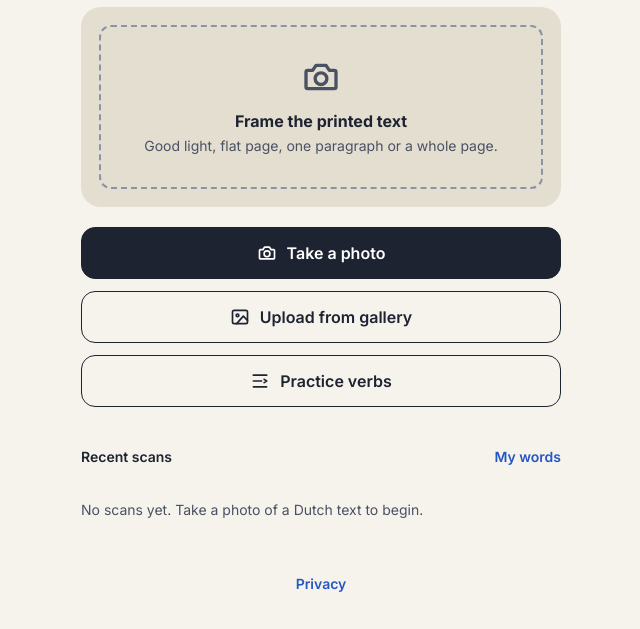
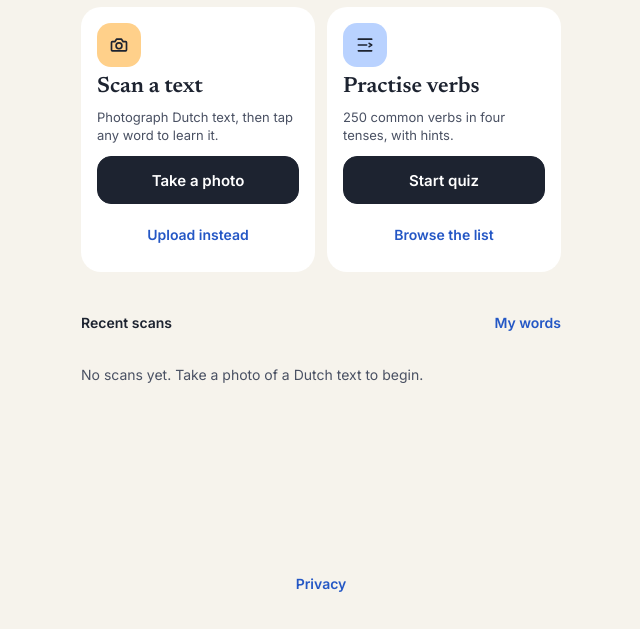
Before and after one commit to coybit/woordje, a plain HTML site: page index.html in a window 1280 px wide. Shown: the part 171-800 px from the top of the page, without its empty margins (319-959 px from the left). Drawn offline with Linux system fonts and the light colour scheme.

Commit message:
Home: give scanning and verb practice equal weight
Co-Authored-By: Claude Sonnet 5.5 <noreply@anthropic.com>
Claude-Session: https://claude.ai/code/session_01HmpUgVerwdggYhAEoYNVnq

```diff
--- a/index.html
+++ b/index.html
@@ -114,6 +114,15 @@ body.typing #vInf{font-size:30px}
 .hintline .linkbtn:disabled{color:var(--muted);opacity:.6}
 #vHintText{font-size:14px;line-height:1.4;color:var(--ink)}
 #vHintText b{font-family:ui-monospace,Menlo,monospace;letter-spacing:.12em;font-size:16px}
+.tiles{display:grid;grid-template-columns:1fr 1fr;gap:12px;align-items:stretch}
+.tile{background:var(--card);border-radius:20px;padding:16px;display:flex;flex-direction:column;gap:8px;align-items:flex-start;min-width:0}
+.tile h2{font-size:22px;line-height:1.15}
+.tile p{margin:0 0 4px;font-size:13px;line-height:1.4;color:var(--muted);flex:1}
+.tile .btn.sm{min-height:48px;font-size:15px;padding:0 12px}
+.tile .linkbtn{align-self:center}
+.tico{width:44px;height:44px;border-radius:14px;display:grid;place-items:center;color:var(--ink)}
+.tico.scan{background:var(--new)}
+.tico.verbs{background:var(--learn)}
 #scrim{position:fixed;inset:0;background:rgba(29,35,48,.4);z-index:10}
 #sheet{position:fixed;left:0;right:0;bottom:0;z-index:11;max-width:520px;margin:0 auto;background:#fff;border-radius:24px 24px 0 0;box-shadow:0 -8px 30px rgba(0,0,0,.18);padding:12px 24px max(28px,env(safe-area-inset-bottom));display:flex;flex-direction:column;gap:16px;max-height:88dvh;overflow:auto}
 .grab{align-self:center;width:40px;height:5px;border-radius:3px;background:#C9CCD4}
@@ -139,13 +148,23 @@ body.typing #vInf{font-size:30px}
 <main class="view" id="home">
   <div class="hero">
     <div class="eyebrow">Woordje</div>
-    <h1>Read anything.<br>Learn every word.</h1>
+    <h1>Learn Dutch,<br>word by word.</h1>
   </div>
-  <div class="viewfinder"><div><svg class="icon" style="width:40px;height:40px" viewBox="0 0 24 24"><path d="M4 8h3l2-3h6l2 3h3a1 1 0 0 1 1 1v9a1 1 0 0 1-1 1H4a1 1 0 0 1-1-1V9a1 1 0 0 1 1-1z"/><circle cx="12" cy="13" r="3.5"/></svg><b>Frame the printed text</b>Good light, flat page, one paragraph or a whole page.</div></div>
-  <div class="stack">
-    <button class="btn primary" id="btnCamera"><svg class="icon" viewBox="0 0 24 24"><path d="M4 8h3l2-3h6l2 3h3a1 1 0 0 1 1 1v9a1 1 0 0 1-1 1H4a1 1 0 0 1-1-1V9a1 1 0 0 1 1-1z"/><circle cx="12" cy="13" r="3.5"/></svg>Take a photo</button>
-    <button class="btn" id="btnUpload"><svg class="icon" viewBox="0 0 24 24"><rect x="3" y="4" width="18" height="16" rx="2"/><circle cx="9" cy="10" r="1.6"/><path d="M21 16l-5-5-8 9"/></svg>Upload from gallery</button>
-    <button class="btn" id="btnVerbs"><svg class="icon" viewBox="0 0 24 24"><path d="M4 5h16M4 12h10M4 19h16"/><path d="M17 10l3 2-3 2"/></svg>Practice verbs</button>
+  <div class="tiles">
+    <section class="tile" aria-labelledby="tScan">
+      <div class="tico scan"><svg class="icon" viewBox="0 0 24 24"><path d="M4 8h3l2-3h6l2 3h3a1 1 0 0 1 1 1v9a1 1 0 0 1-1 1H4a1 1 0 0 1-1-1V9a1 1 0 0 1 1-1z"/><circle cx="12" cy="13" r="3.5"/></svg></div>
+      <h2 id="tScan">Scan a text</h2>
+      <p>Photograph Dutch text, then tap any word to learn it.</p>
+      <button class="btn primary sm" id="btnCamera">Take a photo</button>
+      <button class="linkbtn" id="btnUpload">Upload instead</button>
+    </section>
+    <section class="tile" aria-labelledby="tVerbs">
+      <div class="tico verbs"><svg class="icon" viewBox="0 0 24 24"><path d="M4 5h16M4 12h10M4 19h16"/><path d="M17 10l3 2-3 2"/></svg></div>
+      <h2 id="tVerbs">Practise verbs</h2>
+      <p>250 common verbs in four tenses, with hints.</p>
+      <button class="btn primary sm" id="btnVerbs">Start quiz</button>
+      <button class="linkbtn" id="btnBrowse">Browse the list</button>
+    </section>
   </div>
   <input type="file" id="inCamera" accept="image/*" capture="environment" hidden>
   <input type="file" id="inUpload" accept="image/*" hidden>
--- a/verbs.js
+++ b/verbs.js
@@ -379,7 +379,8 @@ function renderChips() {
     box.appendChild(b);
   }
 }
-$('#btnVerbs').onclick = () => { show('verbs'); renderChips(); if (!vState.q) nextQuestion(); };
+$('#btnVerbs').onclick = () => { show('verbs'); renderChips(); $('#vTabs button[data-vt=practice]').click(); if (!vState.q) nextQuestion(); };
+$('#btnBrowse').onclick = () => { show('verbs'); renderChips(); $('#vTabs button[data-vt=browse]').click(); };
 $('#vBack').onclick = () => { document.activeElement && document.activeElement.blur(); document.body.classList.remove('typing'); show('home'); };
 $('#vInput').addEventListener('focus', () => { document.body.classList.add('typing'); setTimeout(() => window.scrollTo(0, 0), 50); });
 $('#vInput').addEventListener('blur', () => document.body.classList.remove('typing'));
```
